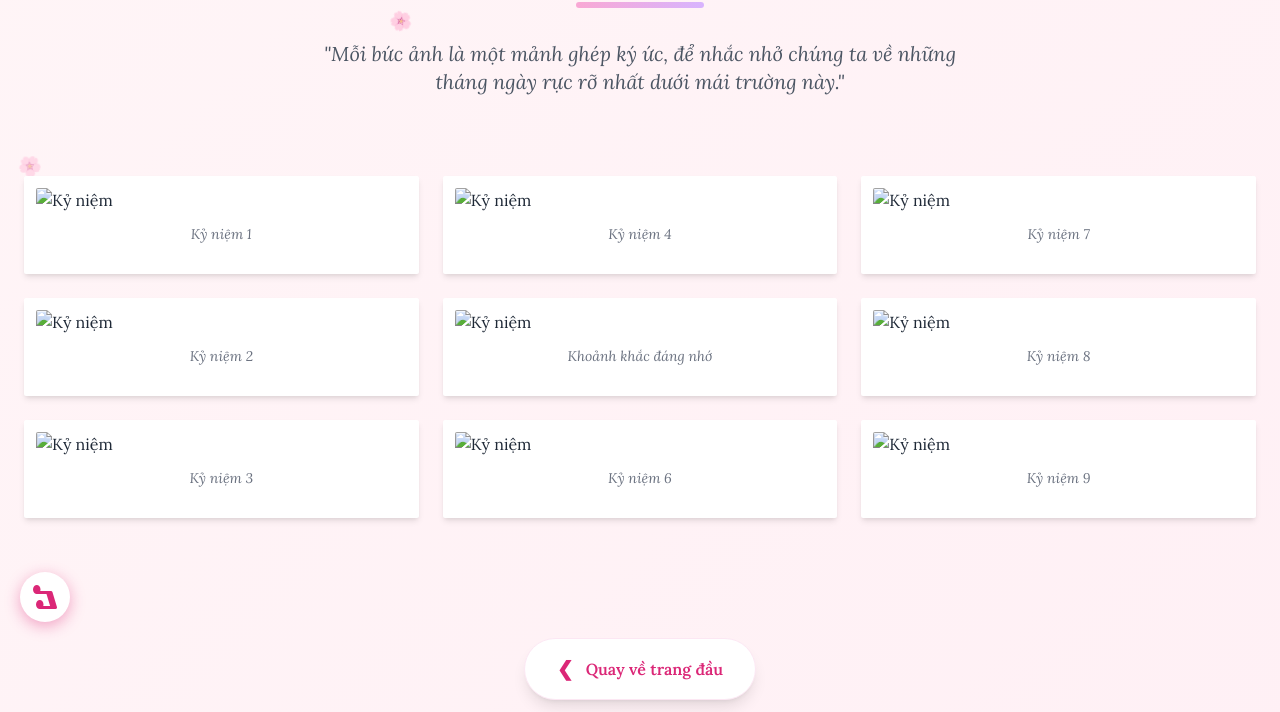
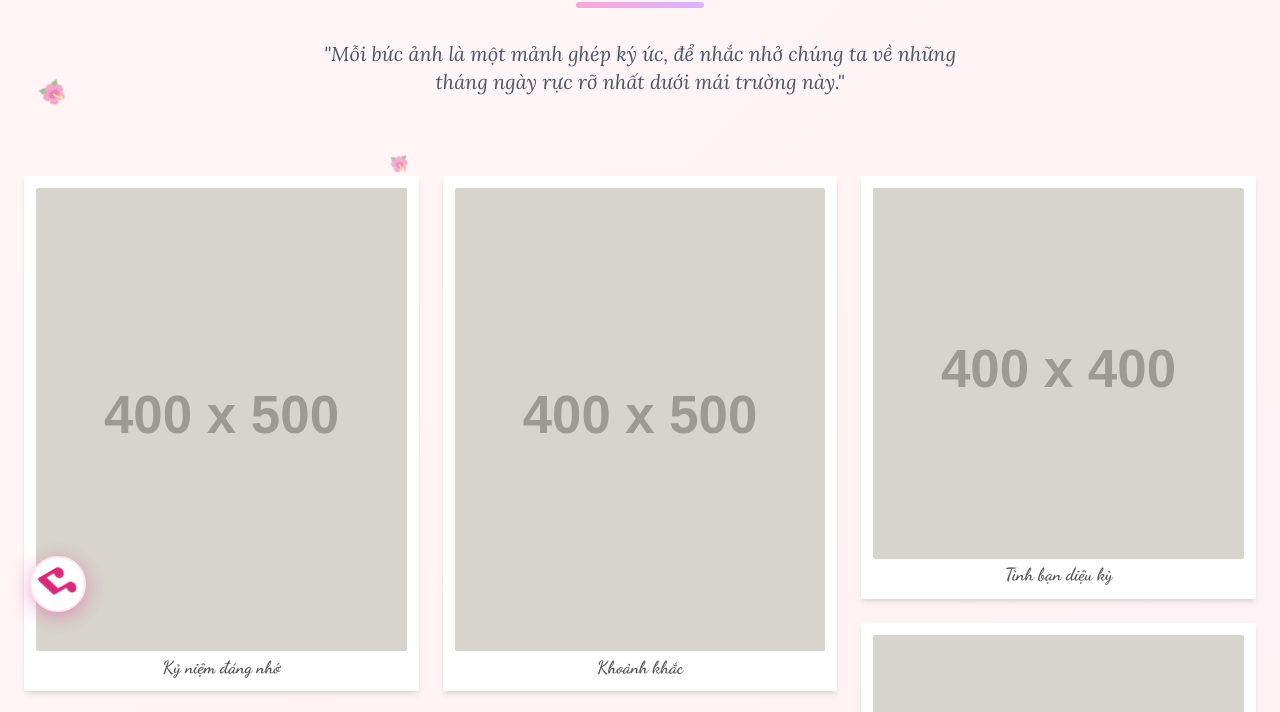
Before and after one commit to lucky5632VN/20-11, a plain HTML site: page kiniem/index3.html in a window 1280 px wide. Shown: the part 158-870 px from the top of the page. Drawn offline with nearby package versions, Linux system fonts and the light colour scheme; placeholder pictures from the web are drawn by us.

Commit message:
Update index3.html

```diff
--- a/kiniem/index3.html
+++ b/kiniem/index3.html
@@ -7,21 +7,23 @@
     <script src="https://cdn.tailwindcss.com"></script>
     <link rel="stylesheet" href="https://cdnjs.cloudflare.com/ajax/libs/font-awesome/6.4.0/css/all.min.css">
     <style>
+        /* Import font chữ đẹp */
         @import url('https://fonts.googleapis.com/css2?family=Dancing+Script:wght@700&family=Lora:ital,wght@0,400;0,600;1,400&display=swap');
 
         body {
             font-family: 'Lora', serif;
+            /* Màu nền gradient nhẹ nhàng, ấm áp */
             background: linear-gradient(135deg, #fff5f7 0%, #fff0f5 100%);
             min-height: 100vh;
             overflow-x: hidden;
         }
 
-        /* Hiệu ứng tiêu đề */
+        /* Font chữ viết tay cho tiêu đề */
         .title-font {
             font-family: 'Dancing Script', cursive;
         }
 
-        /* Masonry Layout (Xếp gạch kiểu Pinterest) */
+        /* === MASONRY LAYOUT (Xếp gạch kiểu Pinterest) === */
         .masonry-grid {
             column-count: 1;
             column-gap: 1.5rem;
@@ -29,29 +31,30 @@
         @media (min-width: 640px) { .masonry-grid { column-count: 2; } }
         @media (min-width: 1024px) { .masonry-grid { column-count: 3; } }
 
-        /* Style cho từng tấm ảnh (Polaroid Style) */
+        /* === PHOTO CARD STYLE (Kiểu ảnh Polaroid) === */
         .photo-card {
             break-inside: avoid; /* Không bị cắt đôi khi xuống dòng */
             margin-bottom: 1.5rem;
             background: white;
-            padding: 12px 12px 30px 12px; /* Phần dưới dày hơn giống ảnh Polaroid */
+            padding: 12px 12px 40px 12px; /* Phần dưới dày hơn để viết chú thích */
             box-shadow: 0 4px 6px -1px rgba(0, 0, 0, 0.1), 0 2px 4px -1px rgba(0, 0, 0, 0.06);
             transition: all 0.4s cubic-bezier(0.4, 0, 0.2, 1);
             border-radius: 2px;
             transform: rotate(0deg);
             cursor: zoom-in;
-            opacity: 0; /* Ẩn ban đầu để chạy hiệu ứng hiện ra */
+            opacity: 0; /* Ẩn ban đầu để chạy animation */
             animation: fadeInUp 0.8s ease-out forwards;
+            position: relative;
         }
 
-        /* Tạo hiệu ứng nghiêng ngẫu nhiên nhẹ khi hover */
+        /* Hiệu ứng nghiêng ngẫu nhiên khi hover */
         .photo-card:hover {
-            transform: scale(1.03) rotate(-1deg);
+            transform: scale(1.03) rotate(-2deg);
             box-shadow: 0 20px 25px -5px rgba(0, 0, 0, 0.1), 0 10px 10px -5px rgba(0, 0, 0, 0.04);
             z-index: 10;
         }
         .photo-card:nth-child(even):hover {
-            transform: scale(1.03) rotate(1deg);
+            transform: scale(1.03) rotate(2deg);
         }
 
         .photo-card img {
@@ -59,17 +62,35 @@
             height: auto;
             display: block;
             border-radius: 2px;
+            /* Tạo hiệu ứng ảnh cũ nhẹ */
+            filter: sepia(10%) contrast(1.05);
+            transition: filter 0.3s;
+        }
+        .photo-card:hover img {
+            filter: sepia(0%) contrast(1.1);
         }
 
-        /* Animation xuất hiện */
+        /* Chú thích viết tay dưới ảnh */
+        .photo-caption {
+            position: absolute;
+            bottom: 10px;
+            left: 0;
+            width: 100%;
+            text-align: center;
+            font-family: 'Dancing Script', cursive;
+            color: #555;
+            font-size: 1.1rem;
+        }
+
+        /* Animation xuất hiện dần */
         @keyframes fadeInUp {
-            from { opacity: 0; transform: translateY(30px); }
+            from { opacity: 0; transform: translateY(40px); }
             to { opacity: 1; transform: translateY(0); }
         }
 
-        /* Lightbox */
+        /* === LIGHTBOX (Xem ảnh phóng to) === */
         #lightbox {
-            backdrop-filter: blur(10px);
+            backdrop-filter: blur(8px);
             transition: opacity 0.3s ease;
         }
         #lightbox.active { display: flex; opacity: 1; pointer-events: auto; }
@@ -78,7 +99,7 @@
         #lightbox img {
             max-width: 90vw;
             max-height: 85vh;
-            border: 8px solid white;
+            border: 12px solid white;
             border-radius: 4px;
             box-shadow: 0 0 50px rgba(0,0,0,0.5);
             transform: scale(0.9);
@@ -86,37 +107,39 @@
         }
         #lightbox.active img { transform: scale(1); }
 
-        /* Nút điều khiển nhạc */
+        /* === NÚT NHẠC === */
         .music-control {
             position: fixed;
-            bottom: 20px;
-            left: 20px;
+            bottom: 30px;
+            left: 30px;
             z-index: 50;
-            width: 50px;
-            height: 50px;
+            width: 56px;
+            height: 56px;
             background: white;
             border-radius: 50%;
-            box-shadow: 0 4px 15px rgba(219, 39, 119, 0.4);
+            box-shadow: 0 4px 20px rgba(219, 39, 119, 0.4);
             display: flex;
             justify-content: center;
             align-items: center;
             cursor: pointer;
             transition: transform 0.3s;
+            border: 2px solid #fce7f3;
         }
         .music-control:hover { transform: scale(1.1); }
-        .music-control.playing i { animation: spin 4s linear infinite; }
+        .music-control.playing i { animation: spin 3s linear infinite; }
         @keyframes spin { 100% { transform: rotate(360deg); } }
 
-        /* Hoa rơi (trang trí) */
+        /* === HOA RƠI TRANG TRÍ === */
         .flower {
             position: fixed;
             top: -10%;
             z-index: 0;
             pointer-events: none;
+            user-select: none;
             animation: fall linear infinite;
         }
         @keyframes fall {
-            0% { transform: translateY(-10vh) rotate(0deg); opacity: 1; }
+            0% { transform: translateY(-10vh) rotate(0deg); opacity: 0.8; }
             100% { transform: translateY(110vh) rotate(360deg); opacity: 0; }
         }
     </style>
@@ -125,17 +148,17 @@
 
     <!-- Nhạc nền -->
     <audio id="bgAudio" loop>
-        <source src="../music/song3.mp3" type="audio/mpeg">
+        <source src="../music/song3_piano.mp3" type="audio/mpeg">
     </audio>
 
-    <!-- Nút nhạc -->
+    <!-- Nút điều khiển nhạc -->
     <div class="music-control" onclick="toggleMusic()" title="Bật/Tắt nhạc">
-        <i class="fa-solid fa-compact-disc text-2xl text-pink-600"></i>
+        <i class="fa-solid fa-compact-disc text-3xl text-pink-500"></i>
     </div>
 
     <!-- Lightbox -->
-    <div id="lightbox" class="fixed inset-0 bg-black/90 z-[100] flex justify-center items-center p-4" onclick="closeLightbox()">
-        <button class="absolute top-6 right-6 text-white text-5xl hover:text-pink-400 transition-colors">&times;</button>
+    <div id="lightbox" class="fixed inset-0 bg-black/80 z-[100] flex justify-center items-center p-4" onclick="closeLightbox()">
+        <button class="absolute top-6 right-6 text-white/80 text-5xl hover:text-white transition-colors">&times;</button>
         <img id="lightbox-img" src="" alt="Ảnh phóng to" onclick="event.stopPropagation()">
     </div>
 
@@ -152,56 +175,63 @@
             </p>
         </header>
 
-        <!-- ... existing code ... -->
         <!-- Gallery Masonry -->
         <div id="gallery" class="masonry-grid">
-            <!-- Ảnh sẽ được JS thêm vào hoặc bạn có thể viết cứng tại đây -->
 
-            <!-- MẪU 1 CARD ẢNH -->
+            <!-- Ảnh 1 -->
             <div class="photo-card" style="animation-delay: 0.1s" onclick="openLightbox(this)">
-                <img src="../images/anh1.jpg" alt="Kỷ niệm">
-                <div class="mt-3 text-center font-handwriting text-gray-500 text-sm italic">Kỷ niệm 1</div>
+                <img src="../images/anh1.jpg" onerror="this.src='https://via.placeholder.com/400x500?text=Ảnh+lỗi'" alt="Kỷ niệm 1">
+                <div class="photo-caption">Kỷ niệm đáng nhớ</div>
             </div>
 
+            <!-- Ảnh 2 -->
             <div class="photo-card" style="animation-delay: 0.2s" onclick="openLightbox(this)">
-                <img src="../images/anh2.jpg" alt="Kỷ niệm">
-                <div class="mt-3 text-center font-handwriting text-gray-500 text-sm italic">Kỷ niệm 2</div>
+                <img src="../images/anh2.jpg" onerror="this.src='https://via.placeholder.com/400x600?text=Ảnh+lỗi'" alt="Kỷ niệm 2">
+                <div class="photo-caption">Một ngày nắng đẹp</div>
             </div>
 
+            <!-- Ảnh 3 -->
             <div class="photo-card" style="animation-delay: 0.3s" onclick="openLightbox(this)">
-                <img src="../images/anh3.jpg" alt="Kỷ niệm">
-                <div class="mt-3 text-center font-handwriting text-gray-500 text-sm italic">Kỷ niệm 3</div>
+                <img src="../images/anh3.jpg" onerror="this.src='https://via.placeholder.com/400x400?text=Ảnh+lỗi'" alt="Kỷ niệm 3">
+                <div class="photo-caption">Nụ cười rạng rỡ</div>
             </div>
 
+            <!-- Ảnh 4 -->
             <div class="photo-card" style="animation-delay: 0.4s" onclick="openLightbox(this)">
-                <img src="../images/anh4.jpg" alt="Kỷ niệm">
-                <div class="mt-3 text-center font-handwriting text-gray-500 text-sm italic">Kỷ niệm 4</div>
+                <img src="../images/anh4.jpg" onerror="this.src='https://via.placeholder.com/400x500?text=Ảnh+lỗi'" alt="Kỷ niệm 4">
+                <div class="photo-caption">Khoảnh khắc</div>
             </div>
 
+            <!-- Ảnh 5 -->
             <div class="photo-card" style="animation-delay: 0.5s" onclick="openLightbox(this)">
-                <img src="../images/anh5.jpg" alt="Kỷ niệm">
-                <div class="mt-3 text-center font-handwriting text-gray-500 text-sm italic">Khoảnh khắc đáng nhớ</div>
+                <img src="../images/anh5.jpg" onerror="this.src='https://via.placeholder.com/400x300?text=Ảnh+lỗi'" alt="Kỷ niệm 5">
+                <div class="photo-caption">Bên nhau</div>
             </div>
 
+            <!-- Ảnh 6 -->
             <div class="photo-card" style="animation-delay: 0.6s" onclick="openLightbox(this)">
-                <img src="../images/anh6.jpg" alt="Kỷ niệm">
-                <div class="mt-3 text-center font-handwriting text-gray-500 text-sm italic">Kỷ niệm 6</div>
+                <img src="../images/anh6.jpg" onerror="this.src='https://via.placeholder.com/400x600?text=Ảnh+lỗi'" alt="Kỷ niệm 6">
+                <div class="photo-caption">Lưu giữ thanh xuân</div>
             </div>
 
+            <!-- Ảnh 7 -->
             <div class="photo-card" style="animation-delay: 0.7s" onclick="openLightbox(this)">
-                <img src="../images/anh7.jpg" alt="Kỷ niệm">
-                <div class="mt-3 text-center font-handwriting text-gray-500 text-sm italic">Kỷ niệm 7</div>
+                <img src="../images/anh7.jpg" onerror="this.src='https://via.placeholder.com/400x400?text=Ảnh+lỗi'" alt="Kỷ niệm 7">
+                <div class="photo-caption">Tình bạn diệu kỳ</div>
             </div>
 
+            <!-- Ảnh 8 -->
             <div class="photo-card" style="animation-delay: 0.8s" onclick="openLightbox(this)">
-                <img src="../images/anh8.jpg" alt="Kỷ niệm">
-                <div class="mt-3 text-center font-handwriting text-gray-500 text-sm italic">Kỷ niệm 8</div>
+                <img src="../images/anh8.jpg" onerror="this.src='https://via.placeholder.com/400x500?text=Ảnh+lỗi'" alt="Kỷ niệm 8">
+                <div class="photo-caption">Mãi nhớ về nhau</div>
             </div>
 
+            <!-- Ảnh 9 -->
              <div class="photo-card" style="animation-delay: 0.9s" onclick="openLightbox(this)">
-                <img src="../images/anh9.jpg" alt="Kỷ niệm">
-                <div class="mt-3 text-center font-handwriting text-gray-500 text-sm italic">Kỷ niệm 9</div>
+                <img src="../images/anh9.jpg" onerror="this.src='https://via.placeholder.com/400x300?text=Ảnh+lỗi'" alt="Kỷ niệm 9">
+                <div class="photo-caption">Lời cảm ơn chân thành</div>
             </div>
+
         </div>
 
         <!-- Footer -->
@@ -211,12 +241,15 @@
                 <span class="relative z-10 text-xl transition-transform group-hover:-translate-x-1">❮</span>
                 <span class="relative z-10">Quay về trang đầu</span>
             </a>
+            <p class="mt-12 text-sm text-gray-400 font-light tracking-wider">
+                Món quà nhỏ từ [Tên Lớp Bạn] ❤️ 20-11-2025
+            </p>
         </footer>
 
     </div>
 
     <script>
-        // --- Xử lý Lightbox ---
+        // --- Xử lý Lightbox (Xem ảnh phóng to) ---
         const lightbox = document.getElementById('lightbox');
         const lightboxImg = document.getElementById('lightbox-img');
 
@@ -241,49 +274,53 @@
             if (isPlaying) {
                 audio.pause();
                 musicBtn.classList.remove("playing");
-                musicBtn.innerHTML = '<i class="fa-solid fa-compact-disc text-2xl text-gray-400"></i>';
+                musicBtn.innerHTML = '<i class="fa-solid fa-compact-disc text-3xl text-gray-400"></i>';
             } else {
                 audio.play();
                 musicBtn.classList.add("playing");
-                musicBtn.innerHTML = '<i class="fa-solid fa-music text-2xl text-pink-600"></i>';
+                musicBtn.innerHTML = '<i class="fa-solid fa-music text-3xl text-pink-600"></i>';
             }
             isPlaying = !isPlaying;
         }
 
-        // Tự động phát nhạc khi tải trang (với fallback)
+        // Tự động phát nhạc khi tải trang (nếu được phép)
         document.addEventListener('DOMContentLoaded', function() {
-            audio.volume = 0.6;
+            audio.volume = 0.5;
             var playPromise = audio.play();
             if (playPromise !== undefined) {
                 playPromise.then(() => {
                     isPlaying = true;
                     musicBtn.classList.add("playing");
-                    musicBtn.innerHTML = '<i class="fa-solid fa-music text-2xl text-pink-600"></i>';
+                    musicBtn.innerHTML = '<i class="fa-solid fa-music text-3xl text-pink-600"></i>';
                 }).catch(error => {
-                    console.log("Chờ tương tác để phát nhạc...");
-                    // Thêm event click vào body để phát nhạc lần đầu
-                    document.body.addEventListener('click', function() {
+                    console.log("Autoplay bị chặn. Chờ người dùng tương tác.");
+                    // Thêm event click vào body để phát nhạc lần đầu nếu bị chặn
+                    const startMusic = function() {
                         if(!isPlaying) toggleMusic();
-                    }, { once: true });
+                        document.body.removeEventListener('click', startMusic);
+                    };
+                    document.body.addEventListener('click', startMusic);
                 });
             }
         });
 
-        // --- Hiệu ứng hoa rơi (Decoration) ---
+        // --- Hiệu ứng hoa rơi ---
+        const emojis = ['🌸', '🌺', '🌷', '✨'];
         function createFlower() {
             const flower = document.createElement('div');
-            flower.innerHTML = '🌸';
+            flower.innerHTML = emojis[Math.floor(Math.random() * emojis.length)];
             flower.classList.add('flower');
             flower.style.left = Math.random() * 100 + 'vw';
             flower.style.animationDuration = Math.random() * 3 + 5 + 's';
-            flower.style.fontSize = Math.random() * 10 + 15 + 'px';
+            flower.style.fontSize = Math.random() * 15 + 10 + 'px';
+            flower.style.opacity = Math.random() * 0.5 + 0.3;
             document.body.appendChild(flower);
 
             setTimeout(() => {
                 flower.remove();
             }, 8000);
         }
-        setInterval(createFlower, 800); // Tạo hoa mỗi 0.8s
+        setInterval(createFlower, 600); // Tạo hoa mỗi 0.6s
     </script>
 
 </body>
```
